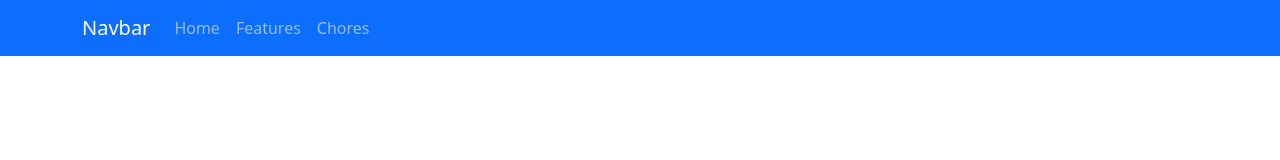
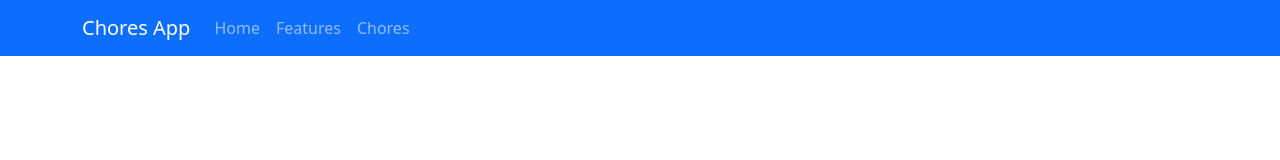
Before and after one commit to DewofyourYouth/next-chores, a Next.js app: page / in a window 1280 px wide. Shown: the top 160 px of the page. Built offline with nearby package versions, Linux system fonts and the light colour scheme.

Commit message:
add axios

```diff
--- a/components/NavMenu.js
+++ b/components/NavMenu.js
@@ -5,7 +5,9 @@ export default function NavMenu() {
   return (
     <Navbar bg="primary" variant="dark">
       <Container>
-        <Navbar.Brand href="#home">Navbar</Navbar.Brand>
+        <Link href="/" passHref>
+          <Navbar.Brand>Chores App</Navbar.Brand>
+        </Link>
         <Nav className="me-auto">
           <Link href="/" passHref>
             <Nav.Link>Home</Nav.Link>
--- a/package.json
+++ b/package.json
@@ -10,6 +10,7 @@
   },
   "dependencies": {
     "airtable": "^0.11.2",
+    "axios": "^0.26.1",
     "bootstrap": "^5.1.3",
     "next": "12.1.0",
     "react": "17.0.2",
--- a/pages/chores.js
+++ b/pages/chores.js
@@ -1,9 +1,10 @@
+import axios from "axios";
 import { Table, Container } from "react-bootstrap";
 
 function Chores({ data }) {
+  if (!data) return <div>Loading...</div>;
   return (
     <Container>
-      {" "}
       <Table striped hover>
         <thead>
           <tr>
@@ -31,8 +32,7 @@ function Chores({ data }) {
 }
 
 export async function getServerSideProps() {
-  const res = await fetch("http://localhost:3000/api/airtable");
-  const data = await res.json();
+  const { data } = await axios.get("http://localhost:3000/api/airtable");
   return { props: { data } };
 }
 
```
Also changed, not shown: 1 other file (tests, documents, lock files or other folders).
